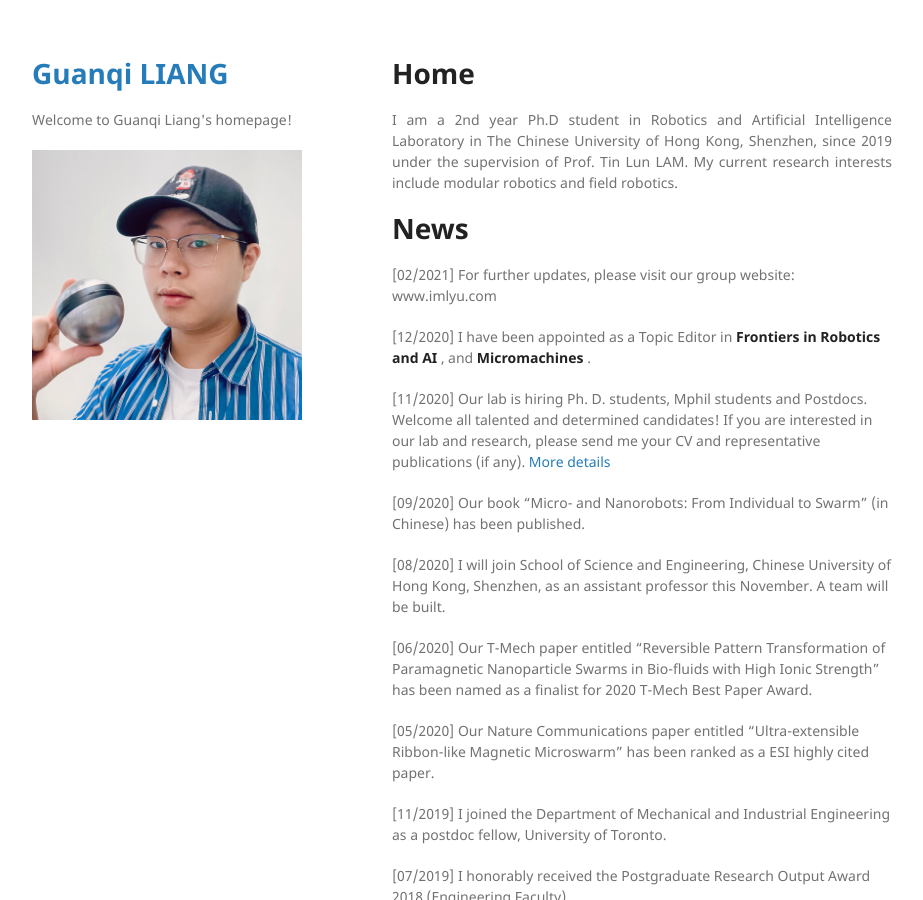
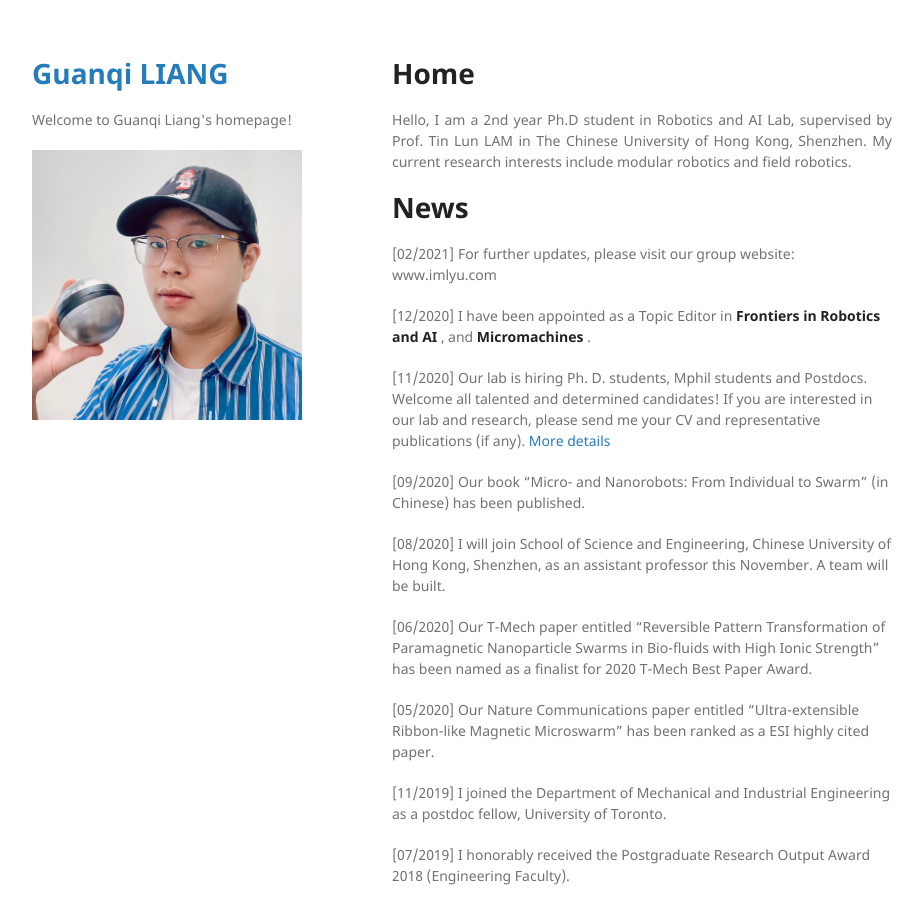
Before and after one commit to guanqiliang/guanqiliang.github.com, a Jekyll site: the page built from index.md, in a window 1280 px wide and 900 px high. Shown: the whole window, without its empty margins (178-1101 px from the left). Built offline with Jekyll 4.4.1, drawn with Linux system fonts in a browser that asks for light colours; our own code applies the rules of GitHub Pages for plain Markdown files.

Commit message:
Update index.md

```diff
--- a/index.md
+++ b/index.md
@@ -1,6 +1,6 @@
 # Home
 
-<p style="text-align:justify">I am a 2nd year Ph.D student in Robotics and Artificial Intelligence Laboratory in The Chinese University of Hong Kong, Shenzhen, since 2019 under the supervision of Prof. Tin Lun LAM. My current research interests include modular robotics and field robotics.</p>
+<p style="text-align:justify">Hello, I am a 2nd year Ph.D student in Robotics and AI Lab, supervised by Prof. Tin Lun LAM in The Chinese University of Hong Kong, Shenzhen. My current research interests include modular robotics and field robotics.</p>
 
 # News
 
```
